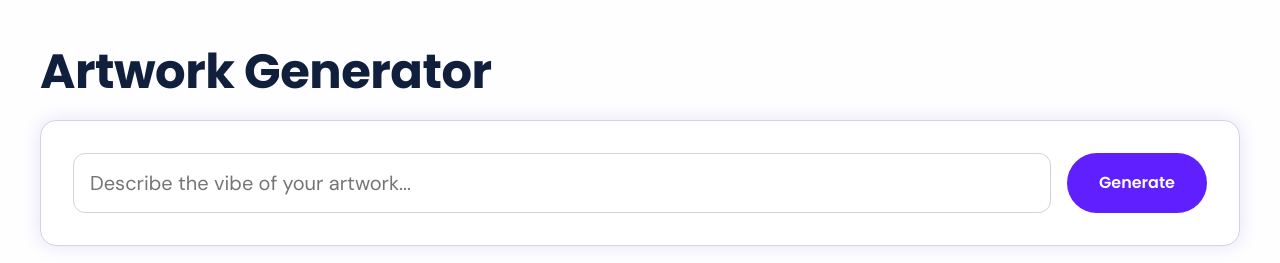
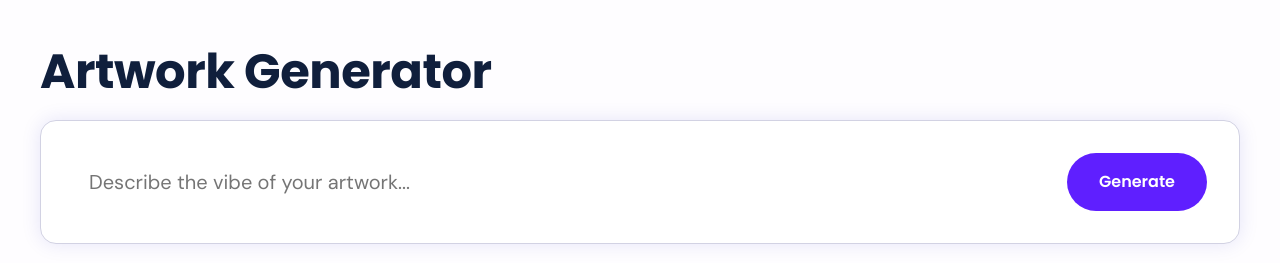
Before and after one commit to dittomusic-JK/ditto-artgen-starter, a Next.js app: page / in a window 1280 px wide. Shown: the top 263 px of the page. Built offline with nearby package versions, Linux system fonts and the light colour scheme.

Commit message:
Update globals.css

```diff
--- a/styles/globals.css
+++ b/styles/globals.css
@@ -32,7 +32,7 @@ body {
 
 /* prompt row */
 .promptGrid{ display:grid; grid-template-columns:1fr auto; gap:16px; }
-.input{ font:400 20px/30px "DM Sans"; color:var(--sub); padding:14px 16px; border:1px solid var(--border); border-radius:12px; background:#fff; }
+.input{ font:400 20px/30px "DM Sans"; color:var(--sub); padding:14px 16px; border:0px solid var(--border); border-radius:12px; background:#fff; }
 
 /* buttons */
 .btn{ border:0; cursor:pointer; border-radius:100px; padding:16px 32px; color:#fff; background:var(--ink); font:600 16px/16px "Poppins"; }
```
